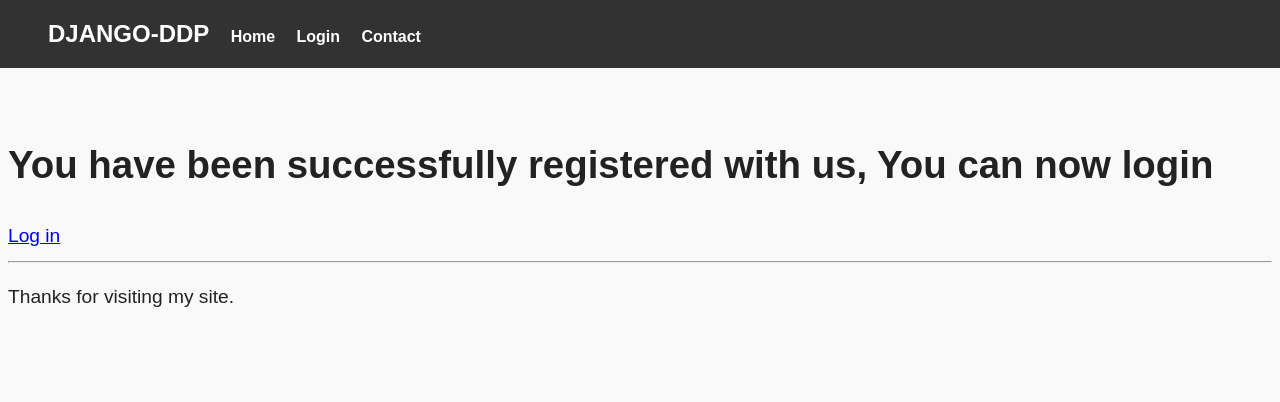
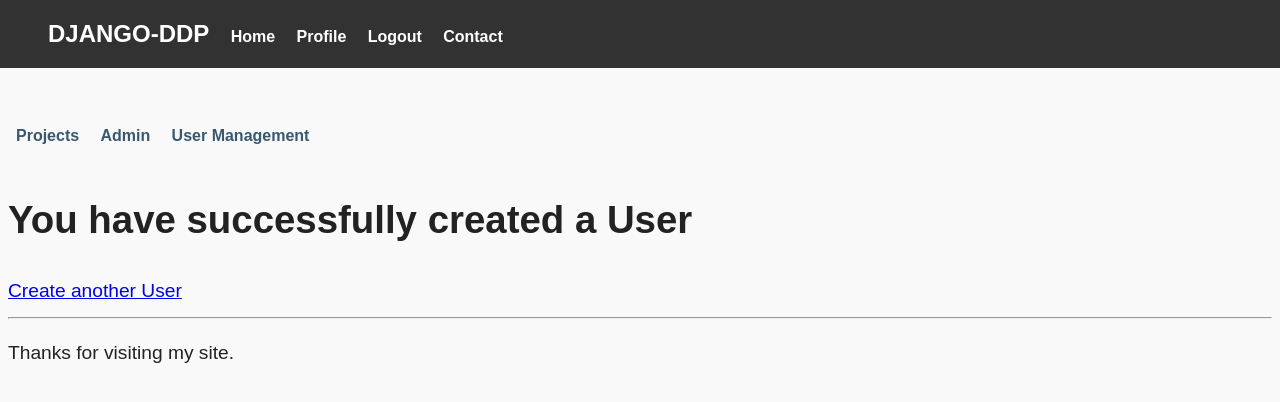
Before and after one commit to kmvinoth/djtest, a Django app: page /accounts/register_success in a window 1280 px wide. Shown: the top 402 px of the page. Run offline with Django 3.2, Linux system fonts and the light colour scheme.

Commit message:
Add some template specific tags and css

```diff
--- a/accounts/static/accounts/style.css
+++ b/accounts/static/accounts/style.css
@@ -205,3 +205,7 @@ input {
     color: red;
     text-align: center;
 }
+
+#user-info{
+    text-align: center;
+}
--- a/accounts/templates/accounts/user_registration_success.html
+++ b/accounts/templates/accounts/user_registration_success.html
@@ -1,12 +1,12 @@
-{% extends "base.html" %}
+{% extends "projects/project_admin.html" %}
 
 {% block title %} Registration Success {% endblock %}
 
 
-{% block main %}
+{% block main-content %}
 
-<h1> You have been successfully registered with us, You can now login </h1>
+<h1> You have successfully created a User</h1>
 
-<a href="{% url 'accounts:auth_login' %}">Log in</a><br>
+<a href="{% url 'accounts:user_registration' %}">Create another User</a><br>
 
 {% endblock %}
--- a/projects/templates/projects/project_admin.html
+++ b/projects/templates/projects/project_admin.html
@@ -24,7 +24,7 @@
 
         {% endblock %}
 
-        {% block main-text %}
+        {% block main-content %}
 
             <p> Hi {{ user.first_name }}, Your projects will be displayed shortly... :)</p>
 
--- a/projects/templates/projects/project_member.html
+++ b/projects/templates/projects/project_member.html
@@ -18,7 +18,7 @@
 
         {% endblock %}
 
-        {% block main-text %}
+        {% block main-content %}
 
             <p> Hi {{ user.first_name }}, Your projects will be displayed shortly... :)</p>
 
--- a/projects/templates/projects/user_management.html
+++ b/projects/templates/projects/user_management.html
@@ -2,7 +2,7 @@
 
 {% block title %} User Management {% endblock %}
 
-{% block main-text %}
+{% block main-content %}
 
     <p> Hi {{ user.first_name }}, You can create and edit users for the Projects</p>
 
--- a/projects/views.py
+++ b/projects/views.py
@@ -60,4 +60,4 @@ def user_mgmt(request):
 
 @login_required(login_url='/accounts/login')
 def admin_projects_edit_view(request):
-    pass
+    return HttpResponse("Add users to your project and project metadata")
```
Also changed, not shown: accounts/templates/accounts/user_registration.html (+6 -5 lines).
